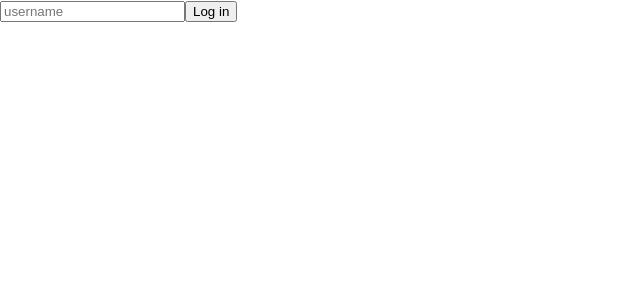
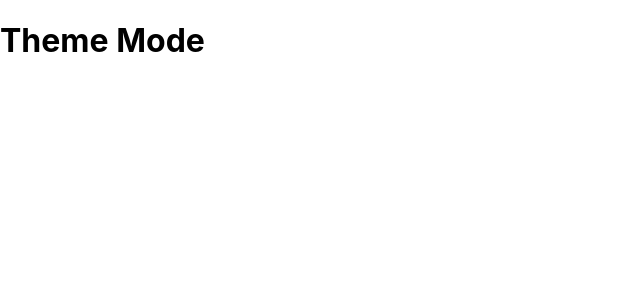
Before and after one commit to talentforest/nomad-react-masterclass, a React (Create React App) app: page / in a window 1280 px wide. Shown: the top 300 px of the page, without its empty margins (0-640 px from the left). Built offline with nearby package versions, Linux system fonts and the light colour scheme.

Commit message:
typescript theme

```diff
--- a/src/App.tsx
+++ b/src/App.tsx
@@ -1,26 +1,17 @@
-import React, { useState } from 'react';
+import styled from 'styled-components';
+
+const Container = styled.div`
+  background-color: ${(props) => props.theme.bgColor};
+`
+const H1 = styled.h1`
+  color: ${(props) => props.theme.textColor};
+`;
 
 function App() {
-  const [value, setValue] = useState("");
-
-  // any타입 지양해야 함
-  const onChange = (event: React.FormEvent<HTMLInputElement>) => {
-    const { currentTarget: { value } } = event;
-    setValue(value);
-  }
-  const onSubmit = (event: React.FormEvent<HTMLFormElement>) => {
-    event.preventDefault();
-    console.log("hello", value);
-  }
   return (
-    <form onSubmit={onSubmit}>
-      <input
-        value={value}
-        onChange={onChange}
-        type="text"
-        placeholder="username" />
-      <button>Log in</button>
-    </form>
+    <Container>
+      <H1>Theme Mode</H1>
+    </Container>
   );
 }
 
--- a/src/index.tsx
+++ b/src/index.tsx
@@ -2,6 +2,8 @@
 import ReactDOM from 'react-dom/client';
 import './index.css';
 import App from './App';
+import { lightTheme } from './theme';
+import { ThemeProvider } from 'styled-components';
 
 const rootElement = document.getElementById('root');
 if (!rootElement) throw new Error('Failed to find the root element');
@@ -9,6 +11,8 @@
 
 root.render(
   <React.StrictMode>
-    <App />
+    <ThemeProvider theme={lightTheme}>
+      <App />
+    </ThemeProvider>
   </React.StrictMode>,
 );
--- /dev/null
+++ b/src/theme.ts
@@ -0,0 +1,12 @@
+import { DefaultTheme } from 'styled-components';
+
+export const lightTheme: DefaultTheme = {
+  bgColor: "white",
+  textColor: "black",
+  btnColor: "tomato",
+}
+export const darkTheme: DefaultTheme = {
+  bgColor: "black",
+  textColor: "white",
+  btnColor: "teal",
+}
```
Also changed, not shown: src/styled.d.ts (added, +9 -0 lines).
